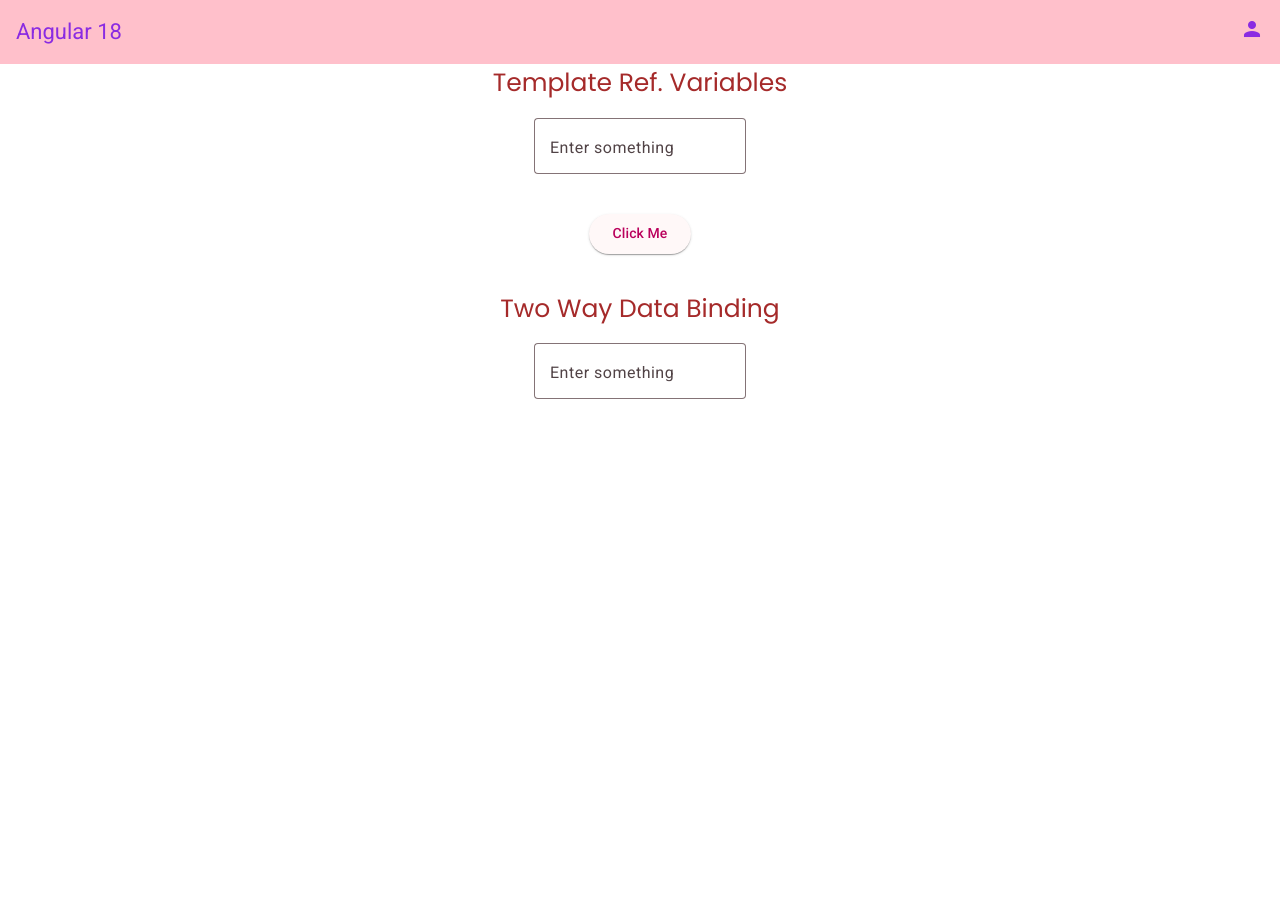
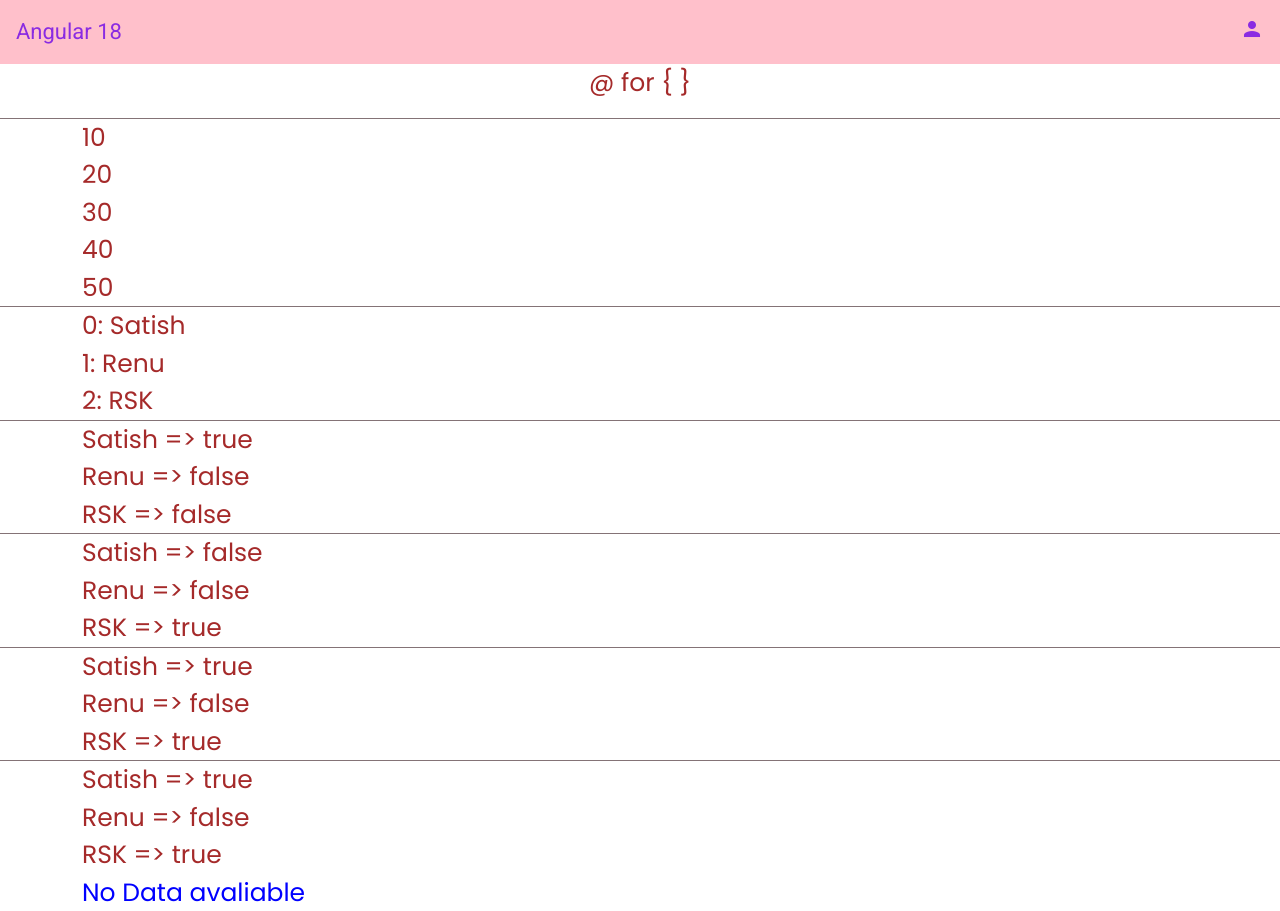
Before and after one commit to SatishKonduru/Angular18, an Angular app: page / in a window 1280 px wide. Before the commit the page ends 800 px from the top, so only its background shows below. Built offline with nearby package versions, Linux system fonts and the light colour scheme.

Commit message:
if switch for

```diff
--- a/src/app/app.component.html
+++ b/src/app/app.component.html
@@ -4,5 +4,8 @@
 <!-- <app-style-binding></app-style-binding> -->
 <!-- <app-class-binding></app-class-binding> -->
 <!-- <app-event-binding></app-event-binding> -->
-<app-temp-ref-variables></app-temp-ref-variables>
-<app-two-way-data-binding></app-two-way-data-binding>
+<!-- <app-temp-ref-variables></app-temp-ref-variables>
+<app-two-way-data-binding></app-two-way-data-binding> -->
+<!-- <app-if></app-if> -->
+<!-- <app-switch></app-switch> -->
+<app-for></app-for>
--- a/src/app/app.component.ts
+++ b/src/app/app.component.ts
@@ -8,11 +8,14 @@ import { ClassBindingComponent } from "./components/class-binding/class-binding.
 import { EventBindingComponent } from "./components/event-binding/event-binding.component";
 import { TempRefVariablesComponent } from "./components/temp-ref-variables/temp-ref-variables.component";
 import { TwoWayDataBindingComponent } from "./components/two-way-data-binding/two-way-data-binding.component";
+import { IfComponent } from "./components/if/if.component";
+import { SwitchComponent } from "./components/switch/switch.component";
+import { ForComponent } from "./components/for/for.component";
 
 @Component({
   selector: 'app-root',
   standalone: true,
-  imports: [RouterOutlet, HeaderComponent, InterpolationComponent, PropertyBindingComponent, StyleBindingComponent, ClassBindingComponent, EventBindingComponent, TempRefVariablesComponent, TwoWayDataBindingComponent],
+  imports: [RouterOutlet, HeaderComponent, InterpolationComponent, PropertyBindingComponent, StyleBindingComponent, ClassBindingComponent, EventBindingComponent, TempRefVariablesComponent, TwoWayDataBindingComponent, IfComponent, SwitchComponent, ForComponent],
   templateUrl: './app.component.html',
   styleUrl: './app.component.css'
 })
--- /dev/null
+++ b/src/app/components/for/for.component.html
@@ -0,0 +1,48 @@
+<div style="display: flex; justify-content: center;">
+    <p style="font-size: 25px; color:brown;">&#64; for {{ '{ }' }} </p>
+
+</div>
+<mat-divider></mat-divider>
+<div class="container">
+    @for(num of numbers; track num){
+        <div style="font-size: 25px; color:brown;"> {{num}}</div>
+}
+</div>
+<mat-divider></mat-divider>
+<div class="container">
+    @for(p of persons; track p; let i = $index){
+        <div style="font-size: 25px; color:brown;"> {{i}}: {{p.name}}</div>
+}
+</div>
+<mat-divider></mat-divider>
+<div class="container">
+    @for(p of persons; track p; let f = $first){
+        <div style="font-size: 25px; color:brown;"> {{p.name}} =>  {{f}}</div>
+}
+</div>
+<mat-divider></mat-divider>
+<div class="container">
+    @for(p of persons; track p; let l = $last){
+        <div style="font-size: 25px; color:brown;"> {{p.name}} => {{l}}</div>
+}
+</div>
+<mat-divider></mat-divider>
+<div class="container">
+    @for(p of persons; track p; let e = $even){
+        <div style="font-size: 25px; color:brown;"> {{p.name}} => {{e}}</div>
+}
+</div>
+<mat-divider></mat-divider>
+<div class="container">
+    @for(p of persons; track p; let o = $even){
+        <div style="font-size: 25px; color:brown;"> {{p.name}} => {{o}}</div>
+}
+</div>
+<div class="container">
+    @for(c of courses; track c){
+        <div style="font-size: 25px; color:brown;"> {{c.name}} </div>
+}
+@empty {
+    <div style="font-size: 25px; color:blue;">No Data avaliable</div>
+}
+</div>
--- /dev/null
+++ b/src/app/components/for/for.component.ts
@@ -0,0 +1,22 @@
+import { CommonModule } from '@angular/common';
+import { Component } from '@angular/core';
+import { AngularMaterialModule } from '../../modules/angular-material/angular-material.module';
+
+@Component({
+  selector: 'app-for',
+  standalone: true,
+  imports: [CommonModule, AngularMaterialModule],
+  templateUrl: './for.component.html',
+  styleUrl: './for.component.css'
+})
+export class ForComponent {
+  numbers = [10,20,30,40,50]
+  persons = [
+    {name: 'Satish', age: 20},
+    {name: 'Renu', age: 10},
+    {name: 'RSK', age: 30}
+  ]
+
+  courses = []
+
+}
--- /dev/null
+++ b/src/app/components/if/if.component.html
@@ -0,0 +1,13 @@
+<div style="display: flex; justify-content: center;">
+    <p style="font-size: 25px; color:brown;">&#64; if {{ '{ } @else {}' }} </p>
+</div>
+<div style="display: flex; justify-content: center;">
+    <!-- <p style="font-size: 25px; color:blue;" *ngIf="show"> Name:  {{student.name}} </p> -->
+@if(show){
+        <p style="font-size: 25px; color:blue;" > Name:  {{student.name}} </p>
+
+    }
+@else {
+    <p style="font-size: 25px; color:#ff006a;" > No Students are available </p>
+}
+</div>
--- /dev/null
+++ b/src/app/components/if/if.component.ts
@@ -0,0 +1,17 @@
+import { CommonModule } from '@angular/common';
+import { Component } from '@angular/core';
+
+@Component({
+  selector: 'app-if',
+  standalone: true,
+  imports: [CommonModule],
+  templateUrl: './if.component.html',
+  styleUrl: './if.component.css'
+})
+export class IfComponent {
+  show = true
+  student = {
+    name: 'Satish',
+    course: 'Angular'
+  }
+}
--- /dev/null
+++ b/src/app/components/switch/switch.component.html
@@ -0,0 +1,23 @@
+<div style="display: flex; justify-content: center;">
+    <p style="font-size: 25px; color:brown;">&#64; switch {{ '{ } @case {}' }} </p>
+</div>
+
+<div style="display: flex; justify-content: center;">
+   @switch (color) {
+    @case('blue'){
+        <div style="color: blue">
+Lorem ipsum dolor sit amet consectetur adipisicing elit. Non optio eos doloribus soluta facere veritatis facilis ut neque, fugit dolor beatae aut quasi quas eius id voluptates. Velit, architecto pariatur.
+        </div>
+    }
+    @case('red'){
+       <div style="color: red">
+Lorem ipsum dolor sit amet consectetur adipisicing elit. Non optio eos doloribus soluta facere veritatis facilis ut neque, fugit dolor beatae aut quasi quas eius id voluptates. Velit, architecto pariatu r.
+        </div>
+    }
+    @default {
+        <div style="color: orange">
+            Lorem ipsum dolor sit amet consectetur adipisicing elit. Non optio eos doloribus soluta facere veritatis facilis ut neque, fugit dolor beatae aut quasi quas eius id voluptates. Velit, architecto pariatu r.
+                    </div>
+    }
+   }
+</div>
--- /dev/null
+++ b/src/app/components/switch/switch.component.ts
@@ -0,0 +1,15 @@
+import { CommonModule } from '@angular/common';
+import { Component } from '@angular/core';
+import { AngularMaterialModule } from '../../modules/angular-material/angular-material.module';
+
+@Component({
+  selector: 'app-switch',
+  standalone: true,
+  imports: [CommonModule, AngularMaterialModule],
+  templateUrl: './switch.component.html',
+  styleUrl: './switch.component.css',
+  preserveWhitespaces: true
+})
+export class SwitchComponent {
+  color = 'black'
+}
--- a/src/app/modules/angular-material/angular-material.module.ts
+++ b/src/app/modules/angular-material/angular-material.module.ts
@@ -4,6 +4,7 @@ import {MatIconModule} from '@angular/material/icon';
 import {MatButtonModule} from '@angular/material/button';
 import {MatInputModule} from '@angular/material/input';
 import {MatFormFieldModule} from '@angular/material/form-field';
+import {MatDividerModule} from '@angular/material/divider';
 
 
 
@@ -12,7 +13,8 @@ const materialComponents = [
   MatIconModule,
   MatButtonModule,
   MatInputModule,
-  MatFormFieldModule
+  MatFormFieldModule,
+  MatDividerModule
 ]
 @NgModule({
   imports: [materialComponents],
```
Also changed, not shown: src/app/components/for/for.component.css (added), src/app/components/if/if.component.css (added), src/app/components/switch/switch.component.css (added).
